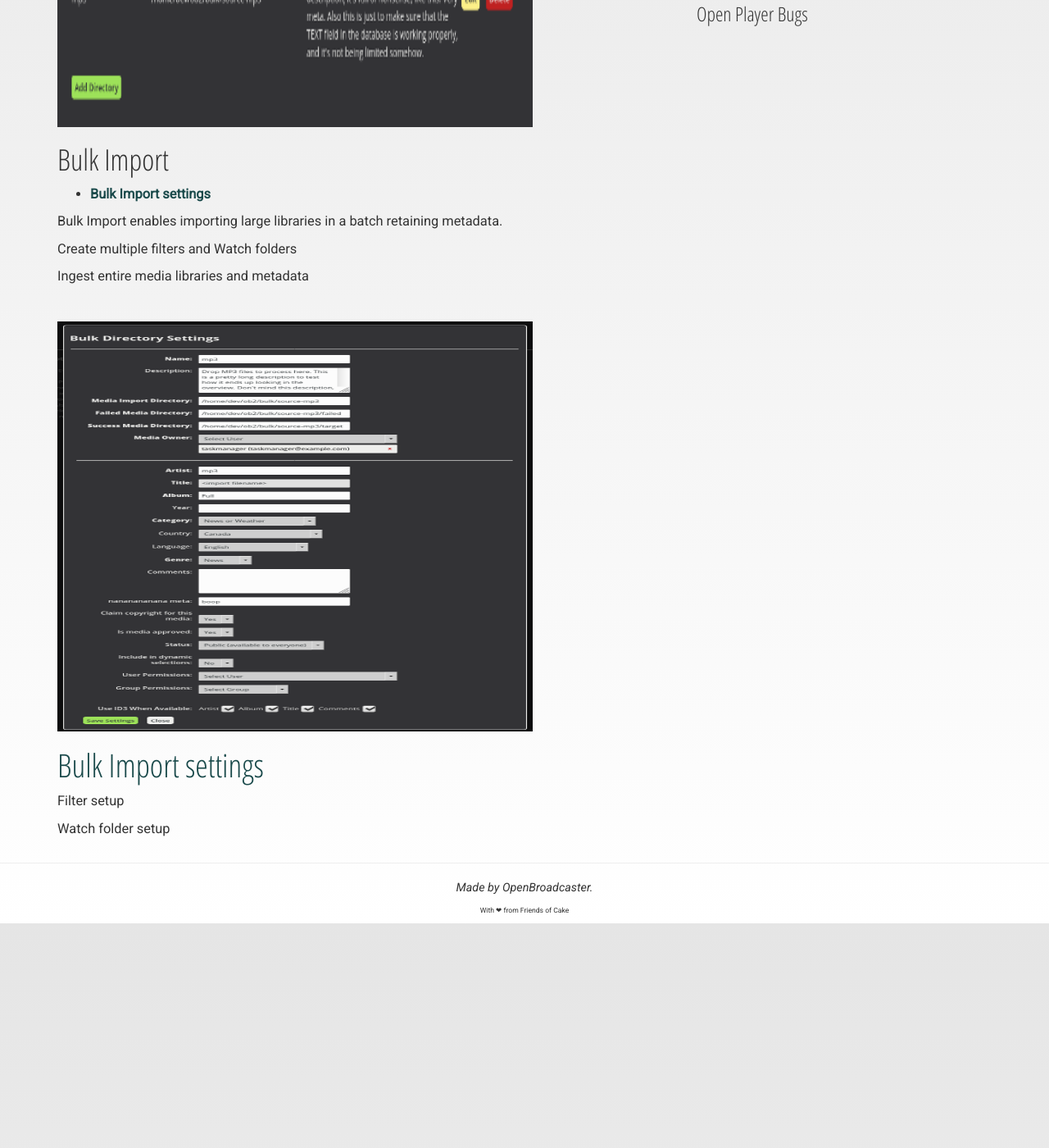
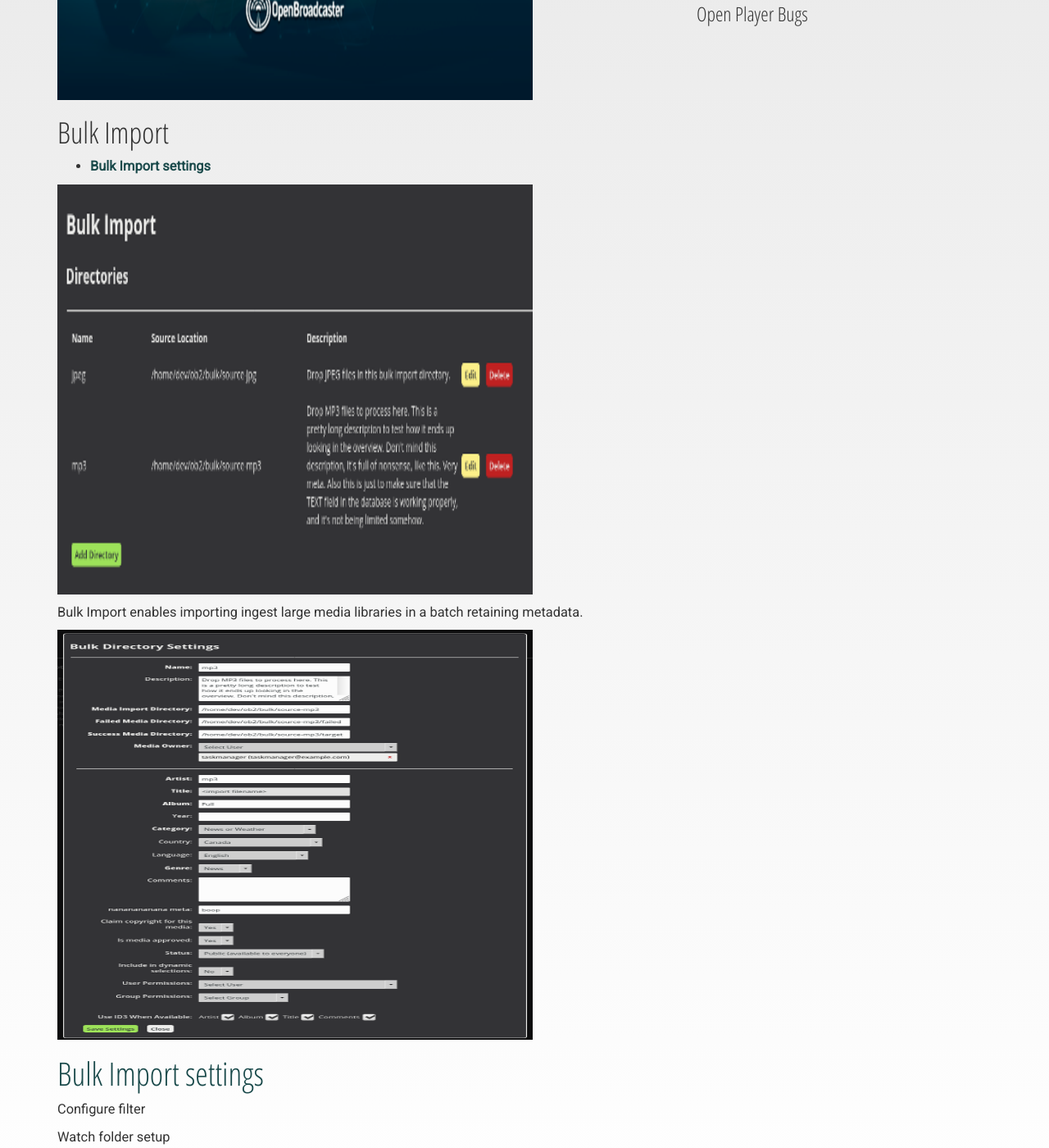
Before and after one commit to openbroadcaster/bulk-import, a Jekyll site: the page built from index.md, in a window 1280 px wide and 1400 px high, scrolled down 521 px. Shown: the whole window at 82% size. Built offline with Jekyll 4.4.1, drawn with Linux system fonts in a browser that asks for light colours; before the commit the page ends 1647 px from its top, so only the background shows below that.

Commit message:
Update index.md

```diff
--- a/index.md
+++ b/index.md
@@ -3,9 +3,7 @@ layout: default
 title: index
 ---
 
-<br/>
-
-![ Bulk Import](img/bulk-import-folders.png ){: .screenshot}
+![ Bulk Import](img/bulk-import.png ){: .screenshot}
 
 # Bulk Import
 {:.no_toc}
@@ -13,18 +11,14 @@ title: index
 * TOC
 {:toc}
 
-Bulk Import enables importing large libraries in a batch retaining metadata.
+![ Bulk Import](img/bulk-import-folders.png ){: .screenshot}
 
-Create multiple filters and Watch folders
-
-Ingest entire media libraries and metadata
-
-<br/>
+Bulk Import enables importing ingest large media libraries in a batch retaining metadata.
 
 ![ Bulk Import Settings](img/bulk-import-settings.png ){: .screenshot}
 
 ## Bulk Import settings
 
-Filter setup
+Configure filter
 
 Watch folder setup
```
